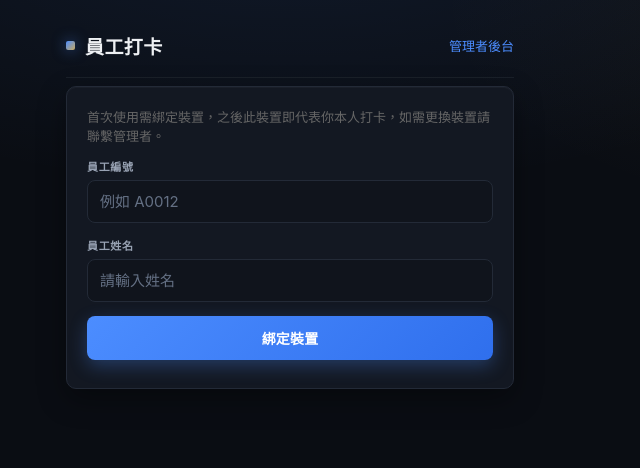
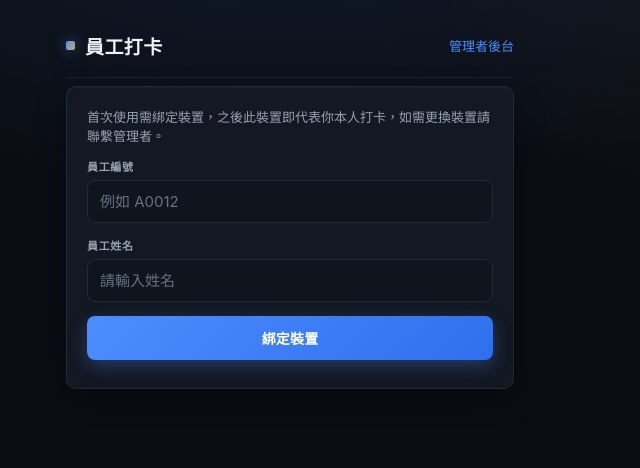
Before and after one commit to takumiseefood/employee-checkin-app, a website: page public/index.html in a window 1280 px wide. Shown: the whole page, without its empty margins (350-990 px from the left). Drawn offline with Linux system fonts and the light colour scheme.

Commit message:
Update index.html

```diff
--- a/public/index.html
+++ b/public/index.html
@@ -5,7 +5,7 @@
 <meta name="viewport" content="width=device-width, initial-scale=1, viewport-fit=cover" />
 <title>員工打卡</title>
 <link rel="manifest" href="manifest.json" />
-<meta name="theme-color" content="#2f6fed" />
+<meta name="theme-color" content="#0a0d13" />
 <link rel="stylesheet" href="style.css" />
 </head>
 <body>
@@ -15,8 +15,9 @@
     <a href="admin.html">管理者後台</a>
   </div>
 
+  <!-- 首次使用：綁定裝置 -->
   <div id="bindCard" class="card hidden">
-    <p style="margin-top:0;color:#666;font-size:13px;">首次使用需綁定裝置，之後此裝置即代表你本人打卡，如需更換裝置請聯繫管理者。</p>
+    <p style="margin-top:0;color:var(--text-muted);font-size:13px;">首次使用需綁定裝置，之後此裝置即代表你本人打卡，如需更換裝置請聯繫管理者。</p>
     <div class="field">
       <label>員工編號</label>
       <input id="bindNo" placeholder="例如 A0012" />
@@ -29,6 +30,7 @@
     <div id="bindMsg" class="msg"></div>
   </div>
 
+  <!-- 打卡主畫面 -->
   <div id="mainCard" class="card hidden">
     <div class="field">
       <label>員工編號</label>
@@ -52,6 +54,7 @@
     <div id="punchMsg" class="msg"></div>
   </div>
 
+  <!-- 忘記打卡表單 -->
   <div id="forgotCard" class="card hidden">
     <h3 style="margin-top:0;">忘記打卡補登申請</h3>
     <div class="field">
@@ -76,6 +79,7 @@
     <div id="forgotMsg" class="msg"></div>
   </div>
 
+  <!-- 查詢打卡記錄 -->
   <div id="historyCard" class="card hidden">
     <div class="topnav">
       <h3 style="margin:0;">查詢打卡記錄</h3>
```
